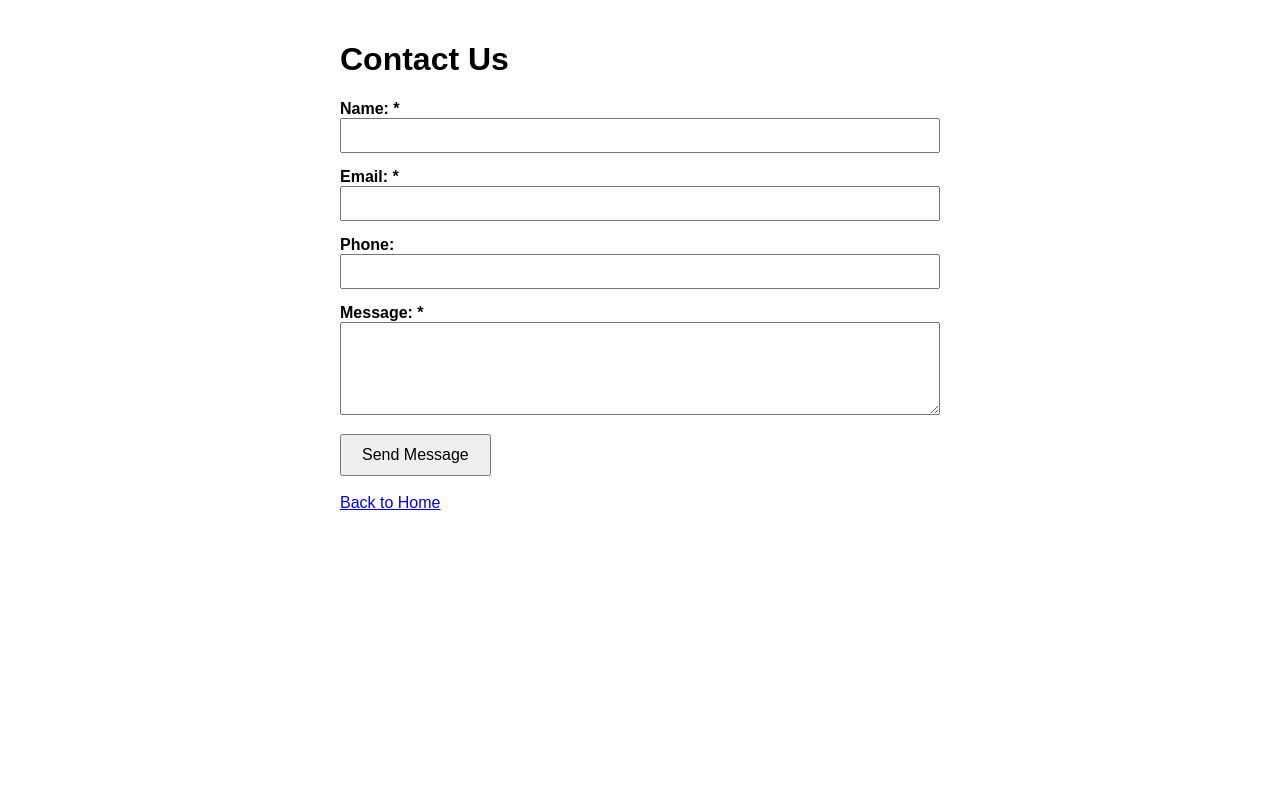
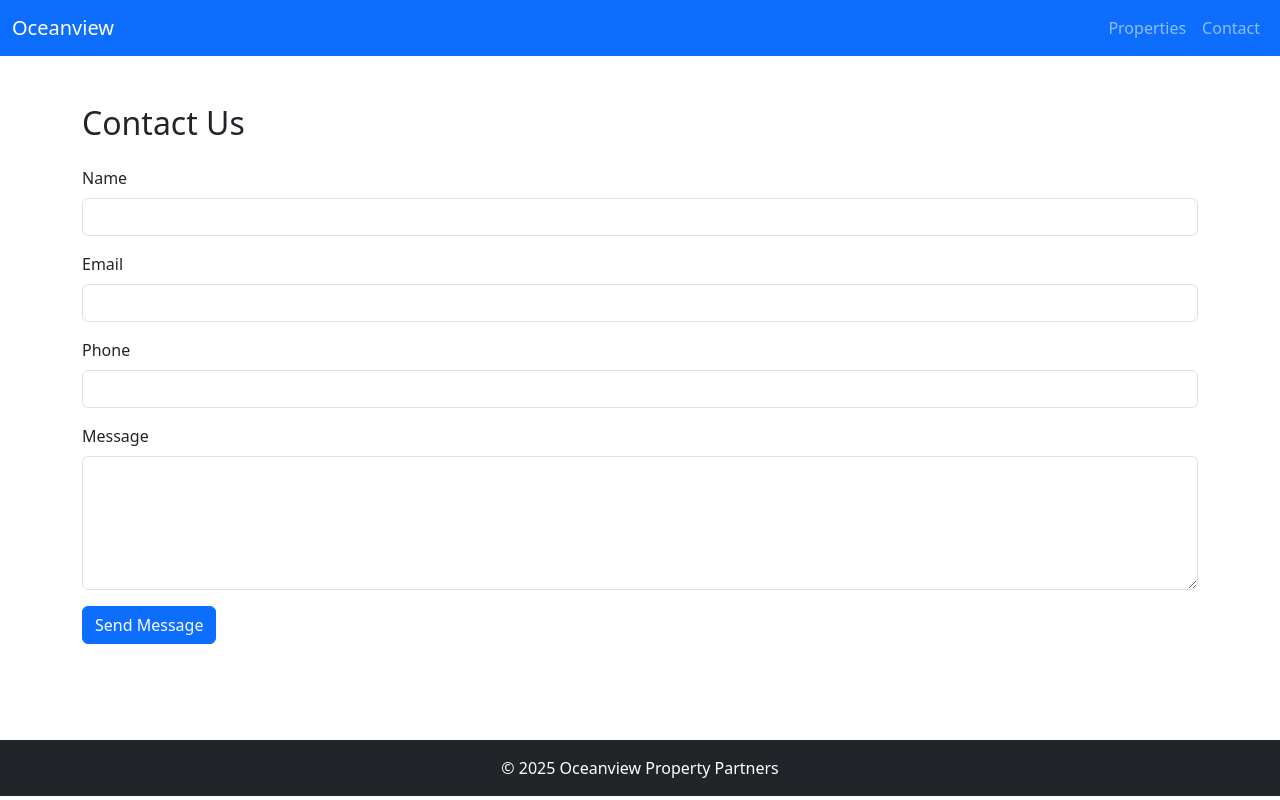
Before and after one commit to cmoorem5/oceanview-flask-site, a Flask app: page /contact in a window 1280 px wide. Run offline with Flask 3, Linux system fonts and the light colour scheme.

Commit message:
Refactor templates with base.html layout and Bootstrap styling

```diff
--- /dev/null
+++ b/templates/base.html
@@ -0,0 +1,50 @@
+<!DOCTYPE html>
+<html lang="en">
+<head>
+    <meta charset="UTF-8">
+    <title>{% block title %}Oceanview Property Partners{% endblock %}</title>
+    <meta name="viewport" content="width=device-width, initial-scale=1">
+    <!-- Bootstrap CSS -->
+    <link
+      href="https://cdn.jsdelivr.net/npm/bootstrap@5.3.0/dist/css/bootstrap.min.css"
+      rel="stylesheet"
+    >
+</head>
+<body>
+    <nav class="navbar navbar-expand-lg navbar-dark bg-primary">
+        <div class="container-fluid">
+            <a class="navbar-brand" href="/">Oceanview</a>
+            <div class="collapse navbar-collapse">
+                <ul class="navbar-nav ms-auto">
+                    <li class="nav-item"><a class="nav-link" href="/properties">Properties</a></li>
+                    <li class="nav-item"><a class="nav-link" href="/contact">Contact</a></li>
+                </ul>
+            </div>
+        </div>
+    </nav>
+
+    {% with messages = get_flashed_messages(with_categories=true) %}
+      {% if messages %}
+        <div class="container mt-3">
+          {% for category, message in messages %}
+            <div class="alert alert-{{ category }} alert-dismissible fade show" role="alert">
+              {{ message }}
+              <button type="button" class="btn-close" data-bs-dismiss="alert" aria-label="Close"></button>
+            </div>
+          {% endfor %}
+        </div>
+      {% endif %}
+    {% endwith %}
+
+    {% block content %}{% endblock %}
+
+    <footer class="bg-dark text-white text-center py-3 mt-5">
+        <p class="mb-0">&copy; 2025 Oceanview Property Partners</p>
+    </footer>
+
+    <!-- Bootstrap JS -->
+    <script
+      src="https://cdn.jsdelivr.net/npm/bootstrap@5.3.0/dist/js/bootstrap.bundle.min.js"
+    ></script>
+</body>
+</html>
--- a/templates/contact.html
+++ b/templates/contact.html
@@ -1,61 +1,31 @@
-<!DOCTYPE html>
-<html lang="en">
-<head>
-  <meta charset="UTF-8">
-  <title>Contact Us - Oceanview Property Partners</title>
-  <style>
-    body {
-      font-family: Arial, sans-serif;
-      padding: 20px;
-      max-width: 600px;
-      margin: auto;
-    }
-    .success { color: green; }
-    .danger { color: red; }
-    label { font-weight: bold; }
-    input, textarea {
-      width: 100%;
-      padding: 8px;
-      margin-bottom: 15px;
-      box-sizing: border-box;
-    }
-    button {
-      padding: 10px 20px;
-      font-size: 16px;
-      cursor: pointer;
-    }
-  </style>
-</head>
-<body>
-  <h1>Contact Us</h1>
+{% extends "base.html" %}
+{% block title %}Contact Us - Oceanview Property Partners{% endblock %}
+{% block content %}
+<div class="container py-5">
+  <h2>Contact Us</h2>
 
-  {% with messages = get_flashed_messages(with_categories=true) %}
-    {% if messages %}
-      <ul>
-        {% for category, message in messages %}
-          <li class="{{ category }}">{{ message }}</li>
-        {% endfor %}
-      </ul>
-    {% endif %}
-  {% endwith %}
+  <form method="POST" action="/contact" class="mt-4">
+    <div class="mb-3">
+      <label for="name" class="form-label">Name</label>
+      <input type="text" id="name" name="name" class="form-control" required>
+    </div>
 
-  <form method="POST" action="/contact" novalidate>
-    <label for="name">Name: *</label>
-    <input type="text" id="name" name="name" required>
+    <div class="mb-3">
+      <label for="email" class="form-label">Email</label>
+      <input type="email" id="email" name="email" class="form-control" required>
+    </div>
 
-    <label for="email">Email: *</label>
-    <input type="email" id="email" name="email" required>
+    <div class="mb-3">
+      <label for="phone" class="form-label">Phone</label>
+      <input type="tel" id="phone" name="phone" class="form-control">
+    </div>
 
-    <label for="phone">Phone:</label>
-    <input type="tel" id="phone" name="phone" pattern="[0-9+\-\s()]*">
+    <div class="mb-3">
+      <label for="message" class="form-label">Message</label>
+      <textarea id="message" name="message" rows="5" class="form-control" required></textarea>
+    </div>
 
-    <label for="message">Message: *</label>
-    <textarea id="message" name="message" rows="5" required></textarea>
-
-    <button type="submit">Send Message</button>
+    <button type="submit" class="btn btn-primary">Send Message</button>
   </form>
-
-  <br>
-  <a href="/">Back to Home</a>
-</body>
-</html>
+</div>
+{% endblock %}
```
Also changed, not shown: templates/Index.html (+4 -36 lines), templates/properties.html (+17 -63 lines).
